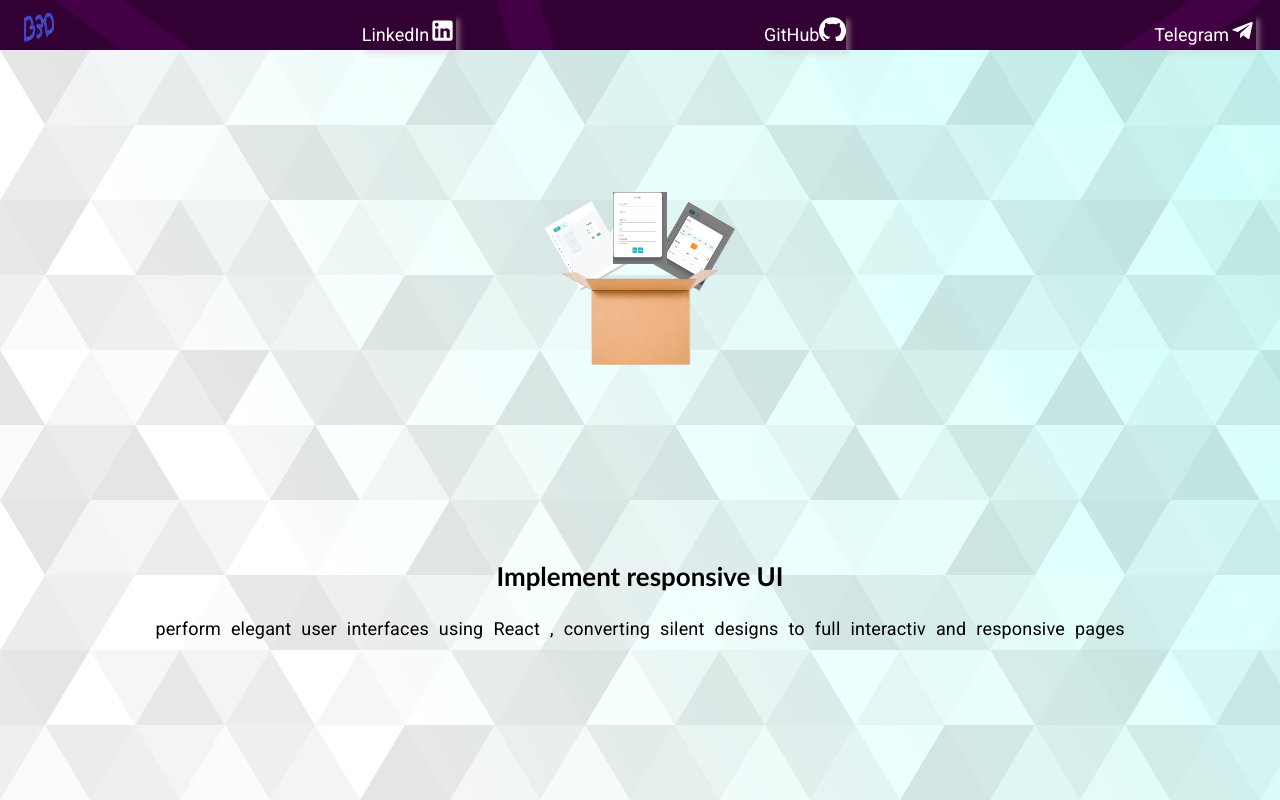
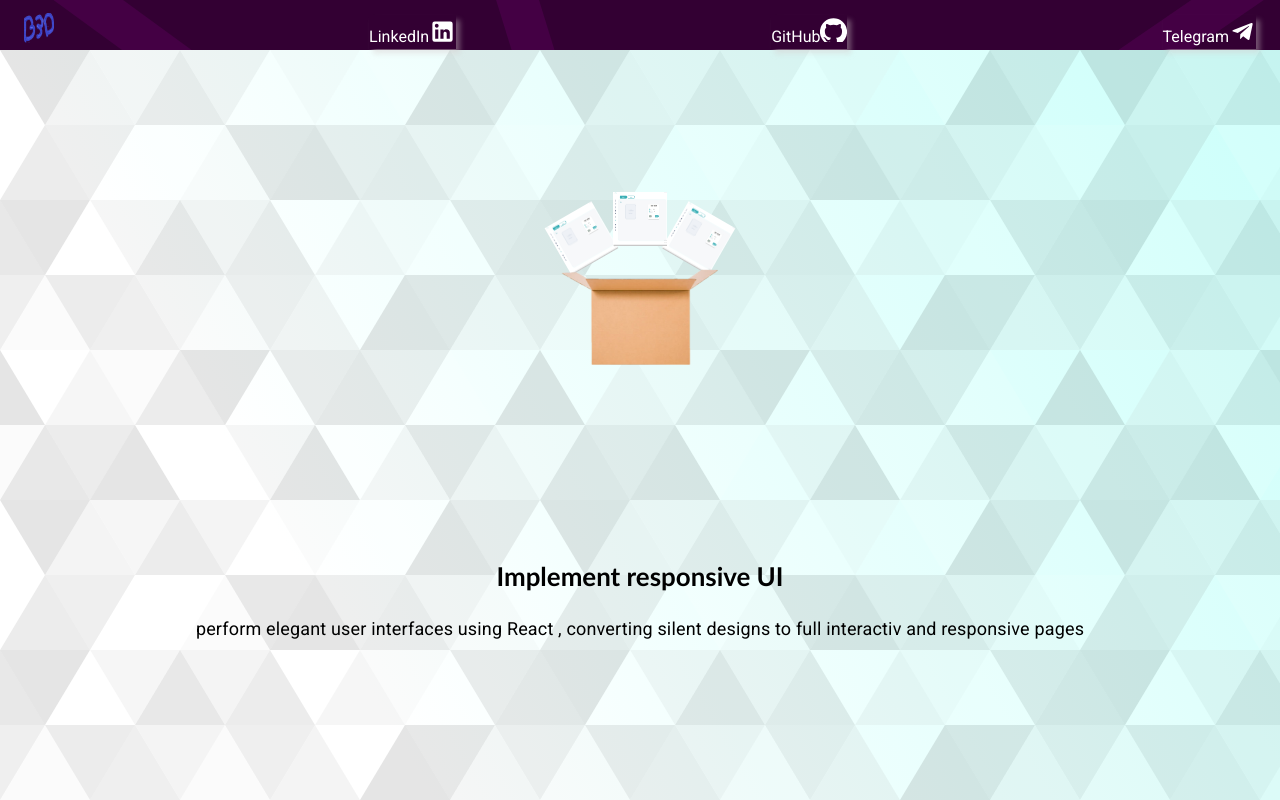
Before and after one commit to ab3adel/my-next-js, a Next.js app: page /portfolio/layout in a window 1280 px wide. Shown: the top 800 px of the page. Built offline with nearby package versions, Linux system fonts and the light colour scheme.

Commit message:
new improvments

```diff
--- a/pages/header.tsx
+++ b/pages/header.tsx
@@ -35,13 +35,13 @@ const Header =()=>{
                            <LinkedIn/>
                         </Icon>
                   </a>
-                  <a href="#">
+                  <a href="https://github.com/ab3adel">
                         GitHub
                         <Icon >
                            <GitHub/>
                         </Icon>
                   </a>
-                  <a href="#">
+                  <a href="https://t.me/Mohammadismaeeltelegram">
                         Telegram
                         <Icon >
                            <Telegram/>
--- a/pages/portfolio/container.tsx
+++ b/pages/portfolio/container.tsx
@@ -4,6 +4,8 @@ import {useRouter} from 'next/router'
 import { useEffect ,useState,useContext} from 'react';
 import {animateContext} from '../_app'
 import { Typography } from '@mui/material';
+import PreImage from '../../public/static/ui/ui.png'
+import Image from 'next/image'
 let imagesVariant:Variants ={
     hiddenCenter:{
         x:"0rem"
@@ -70,26 +72,35 @@ const Container =({image1,image2,image3,id,projectAbout,title})=>{
     return (
         <div className={styles.container}
             >
-                <motion.img
+                <motion.div
                 variants={imagesVariant}
                 initial="hiddenLeft"
                 whileInView="left"
                 viewport={{once:true}}
                 className={styles.image}
-                src={image1} />
-                <motion.img
+                 >
+                  <Image width={"100%"} height={"100%"}
+                     src={PreImage}/>
+                </motion.div>
+                <motion.div
                 variants={imagesVariant}
                 whileInView="right"
                 viewport={{once:true}}
                 initial="hiddenRight"
                 className={styles.image}
-                src={image2} />
-                <motion.img
+              >
+                     <Image width={"100%"} height={"100%"}
+                         src={PreImage}/>
+                </motion.div>
+                <motion.div
                 variants={imagesVariant}
                 viewport={{once:true}}
                 initial="hiddenCenter" whileInView="center"
                 className={styles.image}
-                src={image3} />
+                >
+                     <Image width={"100%"} height={"100%"}
+                        src={PreImage}/>
+                </motion.div>
             <motion.div onClick={()=>router.push('/portfolio/details',{query:{id}})}
             className={styles.box}>
 
@@ -105,7 +116,7 @@ const Container =({image1,image2,image3,id,projectAbout,title})=>{
                     sx={{
                         fontSize:"large",
                         marginTop:"1rem",
-                        wordSpacing:"0.3rem"
+
                     }}
                      variant="body1">
                        {projectAbout}<br/>
--- a/styles/global.css
+++ b/styles/global.css
@@ -26,11 +26,13 @@ grid-template-columns: repeat(3,1fr);
 grid-template-rows:50px 1fr   ;
 min-width: 100vw;
 min-height: 100vh;
-overflow: hidden;
+overflow-x: hidden;
+overflow-y: auto;
 
 }
 a {
   color: white;
+  font-size: medium;
   text-decoration: none;
   background-color: transparent;
   box-shadow: 4px 5px 5px rgb(212, 206, 206,0.4);
```
Also changed, not shown: pages/portfolio/details.tsx (+14 -10 lines), styles/details.module.css (+6 -5 lines).
